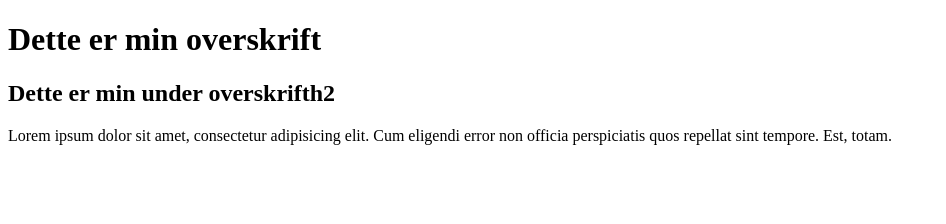
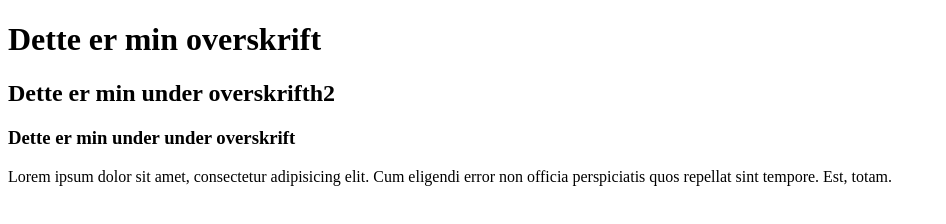
Before and after one commit to biaprovasi/gitUndervisning, a plain HTML site: page index.html in a window 1280 px wide. Shown: the whole page, without its empty margins (0-946 px from the left). Drawn offline with Linux system fonts and the light colour scheme.

Commit message:
Tilføjet h3

```diff
--- a/index.html
+++ b/index.html
@@ -10,6 +10,8 @@
 
 <h2>Dette er min under overskrifth2</h2>
 
+<h3>Dette er min under under overskrift</h3>
+
 <p>Lorem ipsum dolor sit amet, consectetur adipisicing elit. Cum eligendi error non officia perspiciatis quos repellat sint tempore. Est, totam.</p>
 
 </body>
```
